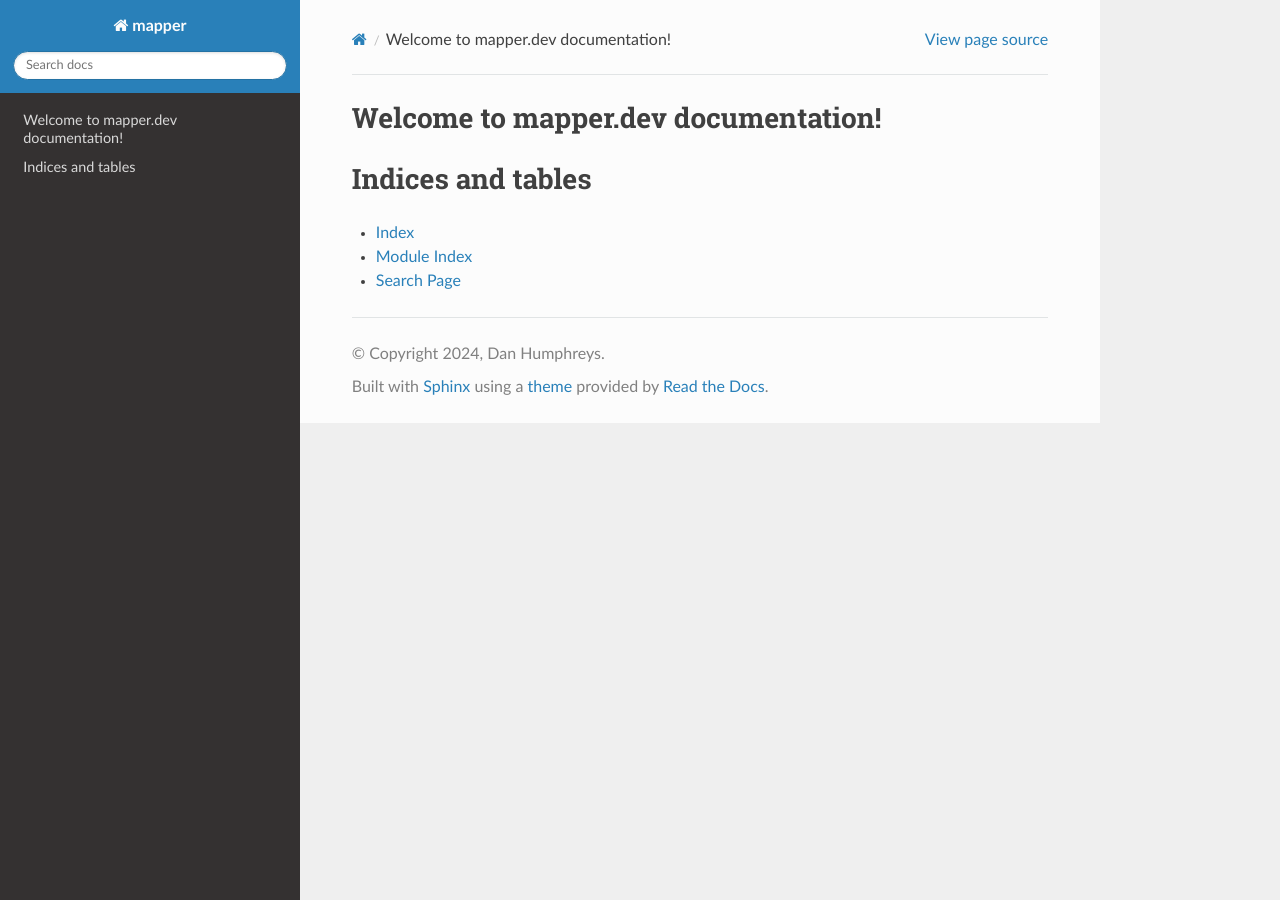
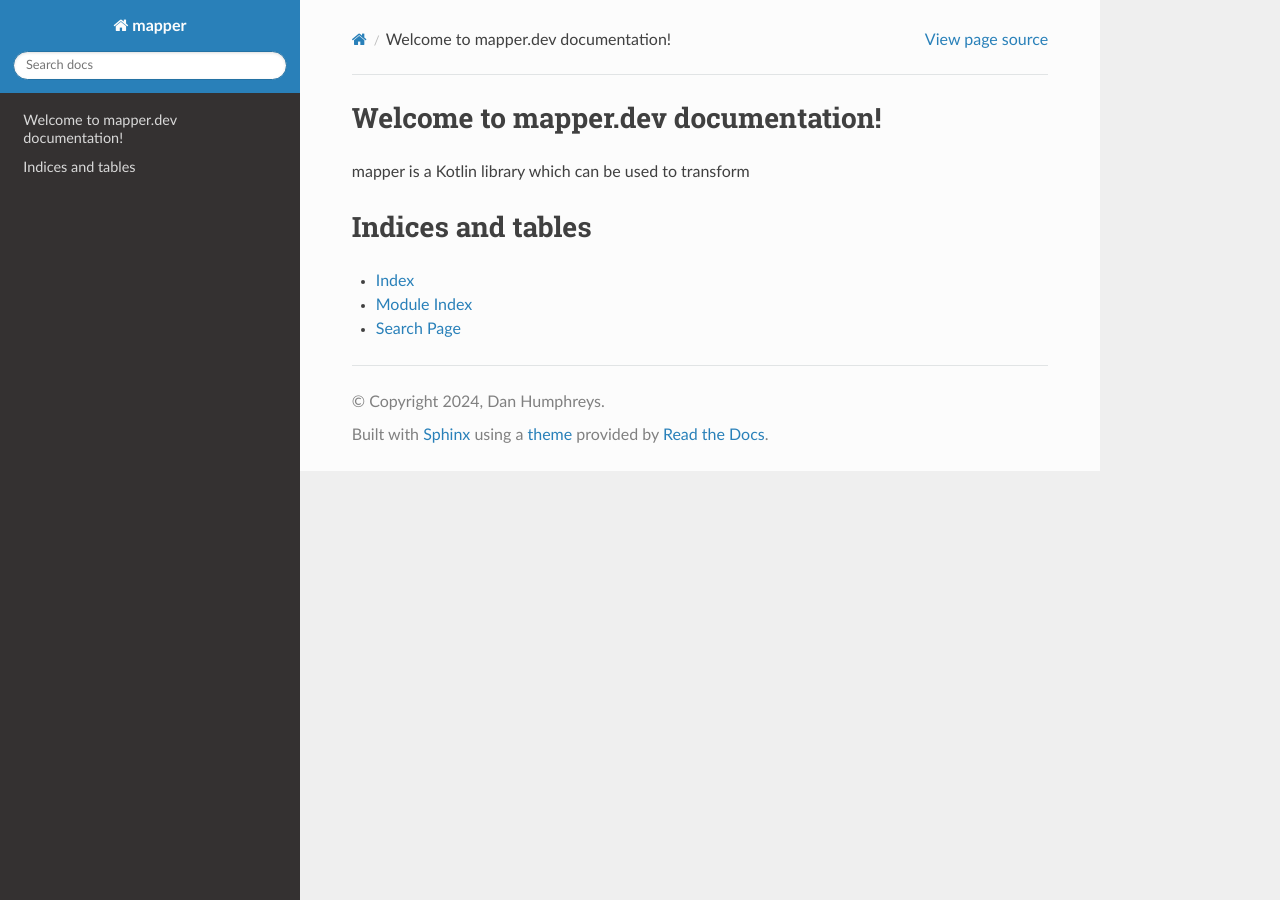
Before and after one commit to mappertec/mappertec.github.io, a Sphinx documentation site: the page built from docs/source/index.rst, in a window 1280 px wide. Built offline with Sphinx 7.4.7 and the Read the Docs theme 2.0.0, drawn with Linux system fonts in a browser that asks for light colours.

```diff
--- a/docs/source/index.rst
+++ b/docs/source/index.rst
@@ -5,6 +5,8 @@
 
 Welcome to mapper.dev documentation!
 ==================================
+
+mapper is a Kotlin library which can be used to transform
 
 .. toctree::
    :maxdepth: 2
```
Also changed, not shown: 1 other file.
